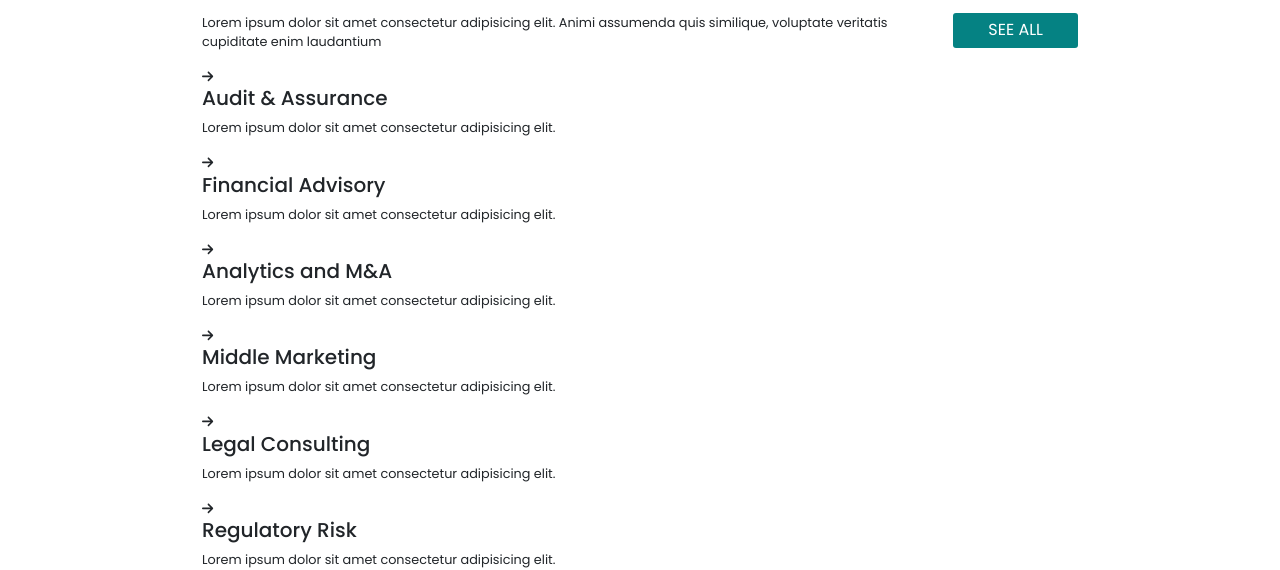
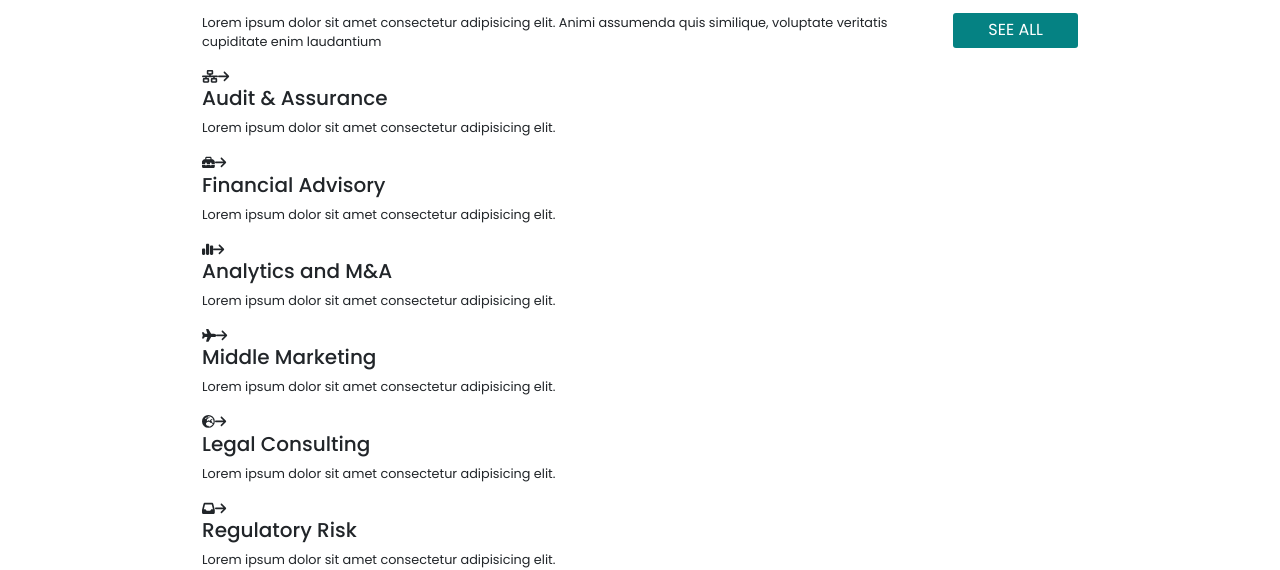
Before and after one commit to cinvenz/proj-html-vuejs, a Vue app: page / in a window 1280 px wide. Shown: the part 1094-1664 px from the top of the page. Built offline with nearby package versions, Linux system fonts and the light colour scheme.

Commit message:
inserite icone dinamicamente

```diff
--- a/src/components/CardServices.vue
+++ b/src/components/CardServices.vue
@@ -1,6 +1,7 @@
 <template>
   <div>
     <div v-for="services in arrServices" :key="services.nameservices">
+      <font-awesome-icon :key="index" :icon="['fas', services.iconservices]" />
       <font-awesome-icon :key="index" :icon="['fas', services.arrow]" />
       <h5>{{ services.nameservices }}</h5>
       <p>{{ services.textservices }}</p>
--- a/src/main.js
+++ b/src/main.js
@@ -17,6 +17,7 @@ import {
   faPlane,
   faEarthEurope,
   faArrowRight,
+  faInbox,
 } from "@fortawesome/free-solid-svg-icons";
 import { FontAwesomeIcon } from "@fortawesome/vue-fontawesome";
 import {
@@ -32,6 +33,7 @@ Vue.component("FontAwesomeIcon", FontAwesomeIcon);
 library.add(faChevronRight, faHatWizard, faClock, faPhone, faEnvelope, faFacebook, faFacebookF);
 library.add(faTwitter, faLinkedinIn, faAward, faLock, faPenToSquare, faGraduationCap);
 library.add(faNetworkWired, faToolbox, faChartSimple, faPlane, faEarthEurope, faArrowRight);
+library.add(faInbox);
 
 Vue.config.productionTip = false;
 
```
